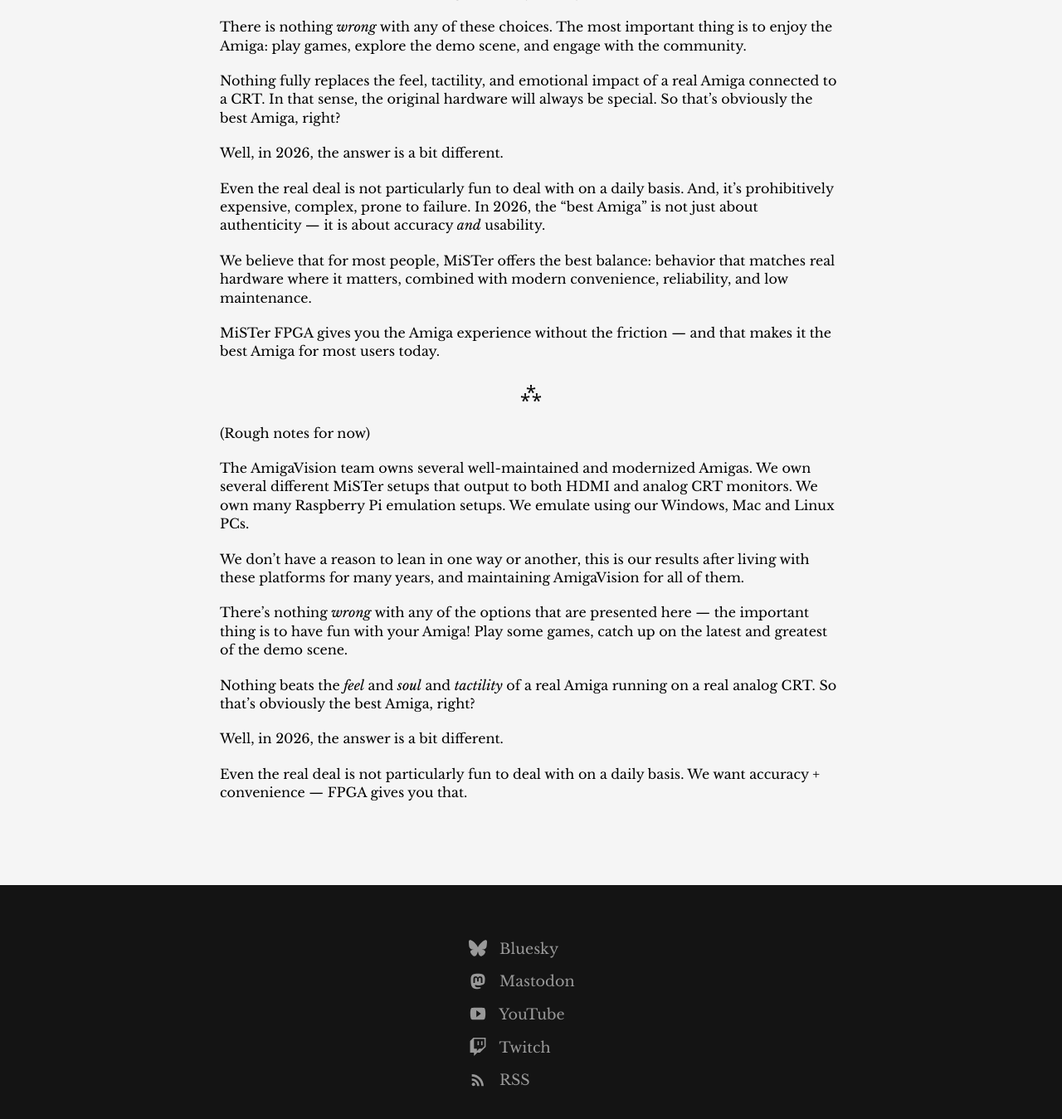
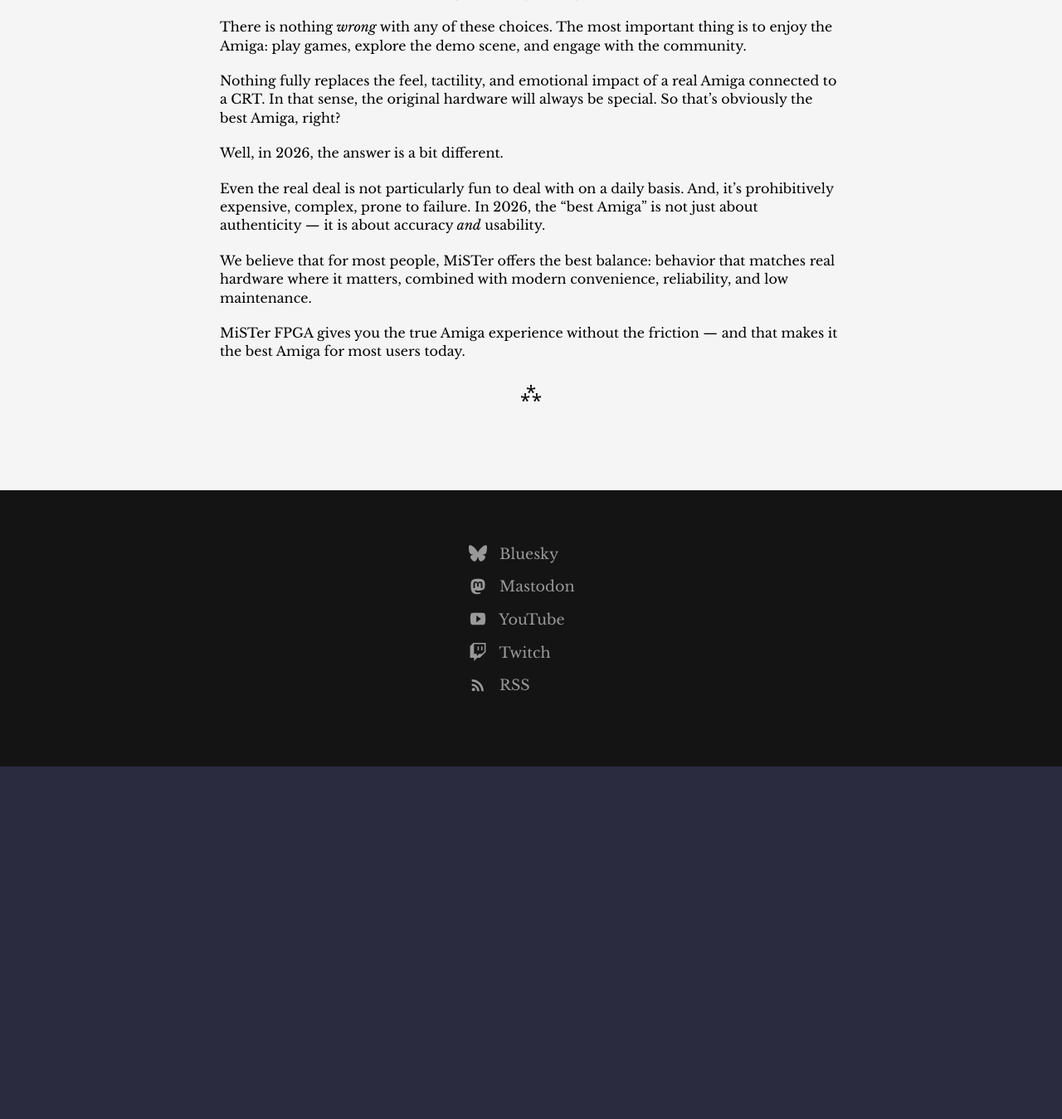
Before and after one commit to amigavision/amigavision.github.io, a Jekyll site: the page built from best.md, in a window 1280 px wide and 1400 px high, scrolled down 5198 px. Shown: the top 1349 px of the window at 83% size. Built offline with Jekyll 4.4.1, drawn with Linux system fonts in a browser that asks for light colours; after the commit the page ends 6122 px from its top, so only the background shows below that; some of the changed text lies outside the part shown.

Commit message:
Remove draft, clarify details

```diff
--- a/best.md
+++ b/best.md
@@ -133,24 +133,9 @@
 
 We believe that for most people, MiSTer offers the best balance: behavior that matches real hardware where it matters, combined with modern convenience, reliability, and low maintenance.
 
-MiSTer FPGA gives you the Amiga experience without the friction — and that makes it the best Amiga for most users today.
+MiSTer FPGA gives you the true Amiga experience without the friction — and that makes it the best Amiga for most users today.
 
 ---
-
-(Rough notes for now)
-
-The AmigaVision team owns several well-maintained and modernized Amigas. We own several different MiSTer setups that output to both HDMI and analog CRT monitors. We own many Raspberry Pi emulation setups. We emulate using our Windows, Mac and Linux PCs.
-
-We don’t have a reason to lean in one way or another, this is our results after living with these platforms for many years, and maintaining AmigaVision for all of them.
-
-There’s nothing *wrong* with any of the options that are presented here — the important thing is to have fun with your Amiga! Play some games, catch up on the latest and greatest of the demo scene.
-
-Nothing beats the *feel* and *soul* and *tactility* of a real Amiga running on a real analog CRT. So that’s obviously the best Amiga, right?
-
-Well, in 2026, the answer is a bit different.
-
-Even the real deal is not particularly fun to deal with on a daily basis.
-We want accuracy + convenience — FPGA gives you that.
 
 [^0]: 1080p is the minimum resolution required for decent integer scaling of Amiga resolutions when the target is a modern 16:9 aspect ratio screen. TheA500 only supports 720p.
 
```
Also changed, not shown: other parts of best.md (+3 -3 lines).
